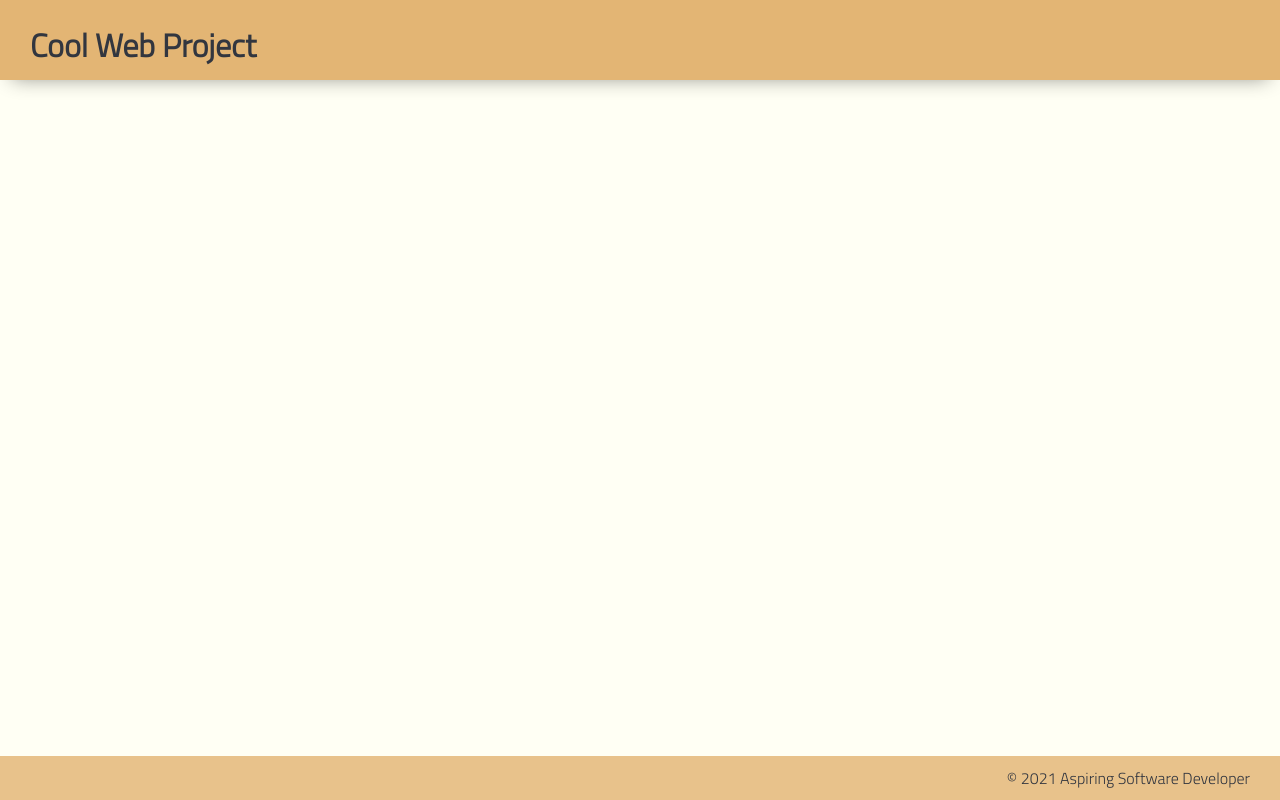
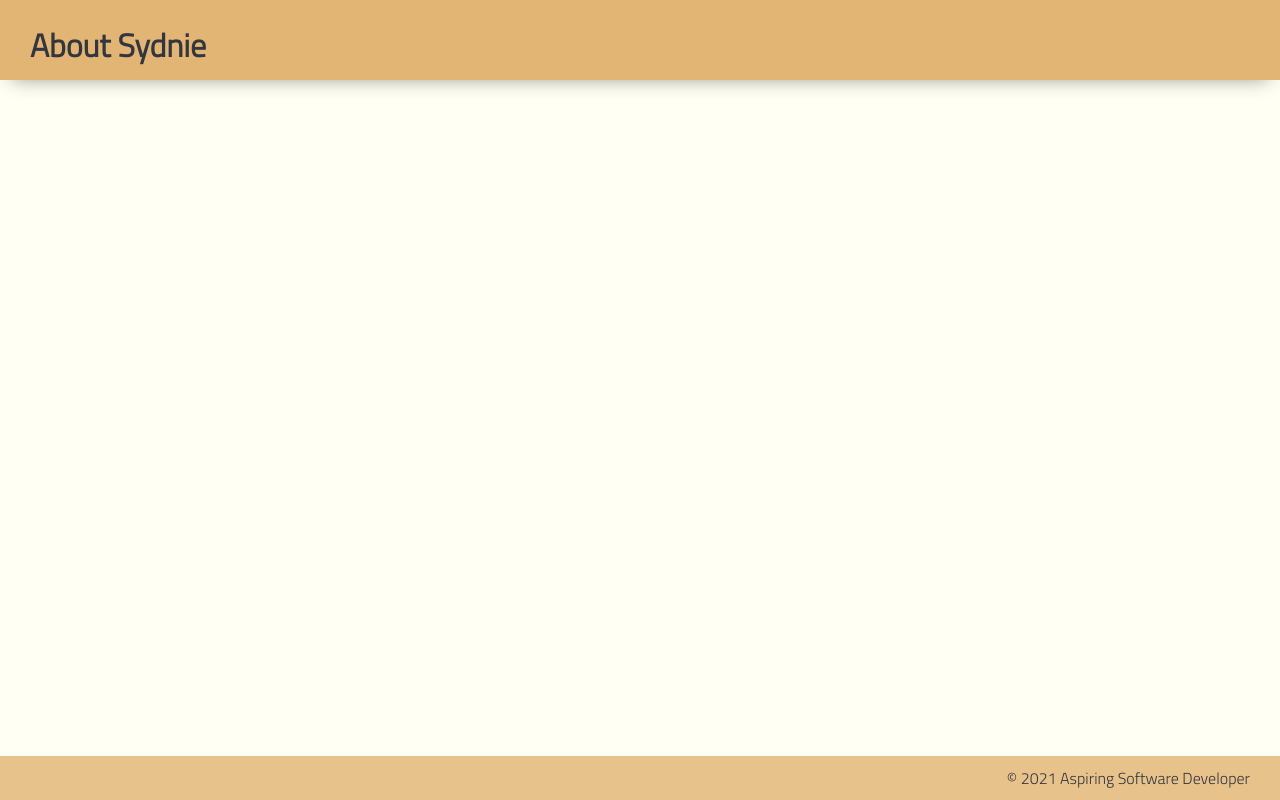
Before and after one commit to Sydnie-McDonald/week1, a plain HTML site: page index.html in a window 1280 px wide. Drawn offline with Linux system fonts and the light colour scheme.

Commit message:
changed title

```diff
--- a/index.html
+++ b/index.html
@@ -12,12 +12,12 @@
         <link rel="stylesheet" href="./styles/reset.css" />
         <link rel="stylesheet" href="./styles/global.css" />
 
-        <title>Cool Web</title>
+        <title>About Sydnie</title>
     </head>
 
     <body>
         <header>
-            <h1>Cool Web Project</h1>
+            <h1>About Sydnie</h1>
         </header>
 
         <main></main>
```
